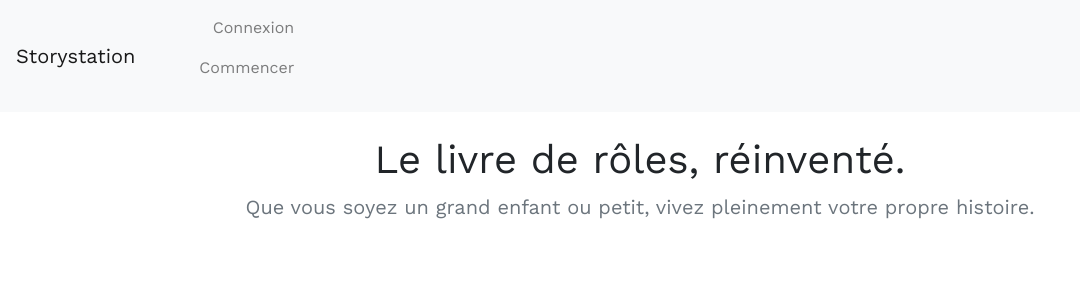
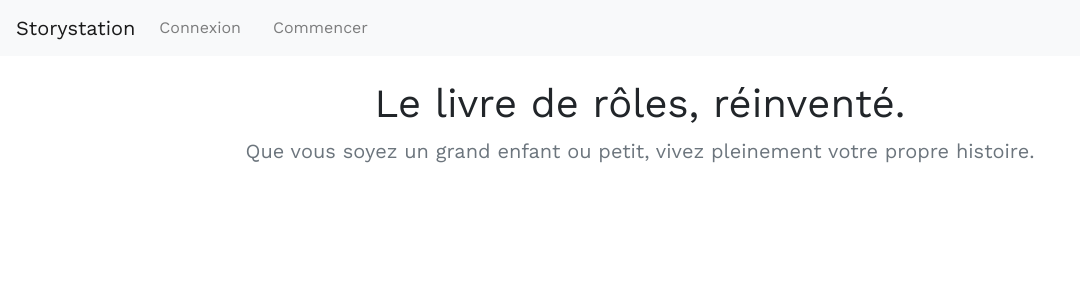
Before and after one commit to storystation/site, an Angular app: page / in a window 1280 px wide. Shown: the top 300 px of the page, without its empty margins (0-1080 px from the left). Built offline with nearby package versions, Linux system fonts and the light colour scheme; a web font is replaced by a local one.

Commit message:
Fix navbar

```diff
--- a/src/app/core/nav/nav.component.html
+++ b/src/app/core/nav/nav.component.html
@@ -1,22 +1,20 @@
 <nav class="navbar navbar-expand-lg navbar-light bg-light">
   <a class="navbar-brand primary" routerLink="">Storystation</a>
-  <button class="navbar-toggler collapsed" type="button" data-toggle="collapse" data-target="#navbar_storystation"
-          aria-controls="navbar_storystation" aria-expanded="false" aria-label="Toggle navigation">
+  <button class="navbar-toggler" type="button" data-toggle="collapse" data-target="#navBarStorystation"
+          aria-controls="navBarStorystation" aria-expanded="false" aria-label="Toggle navigation">
     <span class="navbar-toggler-icon"></span>
   </button>
-  <div class="collapse navbar-collapse" id="navbar_storystation">
-    <div class="navbar-nav">
-      <ul>
+
+  <div class="collapse navbar-collapse" id="navBarStorystation">
+    <ul class="navbar-nav mr-auto">
       <ng-container *ngFor="let menu of menus">
-          <li data-toggle="collapse" data-target=".navbar-collapse.show">
-            <a class="nav-item nav-link href text-right mr-3" [routerLink]="menu.url"
-               *ngIf="(isLogged === menu.display_when_logged && isLogged !== menu.display_when_not_logged)
-                      || (menu.display_when_logged && menu.display_when_not_logged)">
+        <li class="nav-item" data-toggle="collapse" data-target=".navbar-collapse.show">
+          <a class="nav-link href text-right mr-3" [routerLink]="menu.url"
+             *ngIf="(isLogged === menu.display_when_logged && isLogged !== menu.display_when_not_logged) || (menu.display_when_logged && menu.display_when_not_logged)">
             {{ menu.name }}
           </a>
         </li>
       </ng-container>
     </ul>
   </div>
-  </div>
 </nav>
```
Lines whose indentation alone changed are shown as unchanged.
